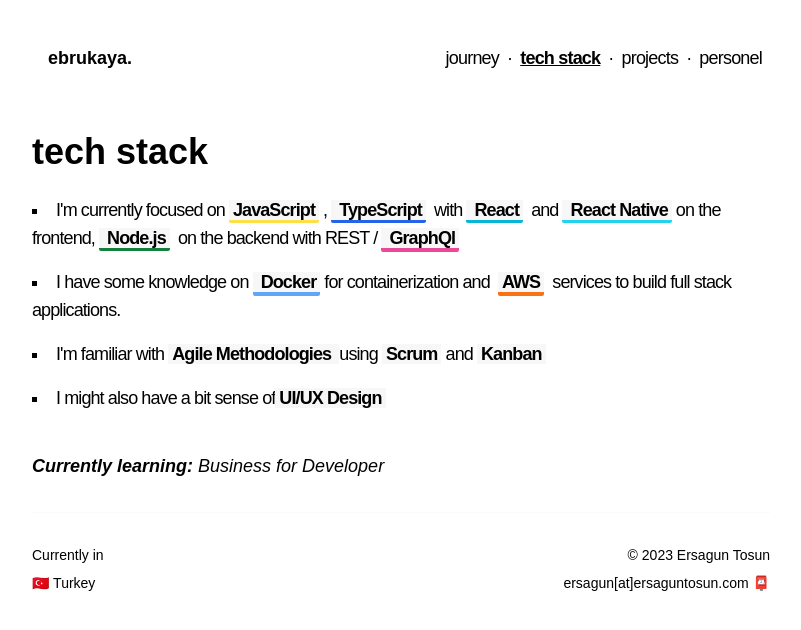
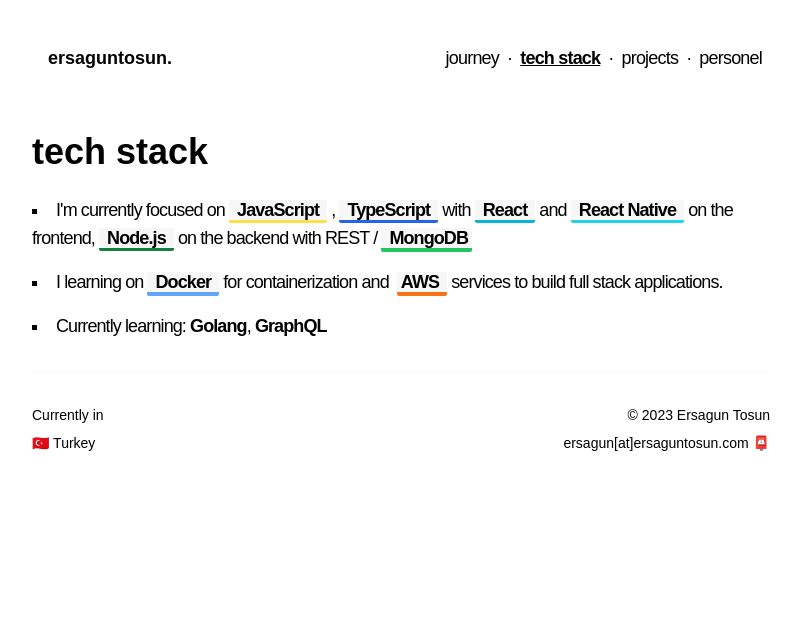
Before and after one commit to ErsaGunTosun/ersaguntosun.com, a React (Create React App) app: page /tech-stack in a window 1280 px wide. Shown: the top 630 px of the page, without its empty margins (239-1040 px from the left). Built offline with nearby package versions, Linux system fonts and the light colour scheme; a web font is replaced by a local one.

Commit message:
Changed tech stack page and header

```diff
--- a/src/components/Header.js
+++ b/src/components/Header.js
@@ -4,7 +4,7 @@
     return (
         <div className='flex flex-row pb-5 justify-center w-100 mb-5'>
             <div className='flex-grow-1 m-0 p-0 basis-1/4'>
-                <a href='/' className={` m-0 p-0 ms-4 text-lg font-semibold`}>{islogo ? "ebrukaya." : ""}</a>
+                <a href='/' className={` m-0 p-0 ms-4 text-lg font-semibold`}>{islogo ? "ersaguntosun." : ""}</a>
             </div>
             <div className='text-end w-auto basis-3/4 hidden mdx:block tracking-tighter'>
                 <a href='/journey' className={`mr-2 text-lg ${ispage === 'journey' ? 'underline decoration-black font-semibold' : ''}`}>journey</a>
--- a/src/pages/Home.js
+++ b/src/pages/Home.js
@@ -17,9 +17,8 @@
                 <div className='flex mt-2'>
                     <div className='m-0 p-0 text-justify'>
                         <h1 className='text-4xl font-bold mb-6'>Hi, I'm ErsaGun.</h1>
-                        {/* <h3 className='text-1.5xl font-semibold my-1 tracking-tight'>Sr. Frontend Engineer at <strong>RoomPriceGenie</strong> 🧞</h3>
-                        <h3 className='text-1.5xl font-semibold my-1 tracking-tight'>Founder at <strong>Noe Crafts</strong> 🍃</h3>
-                        <h3 className='text-1.5xl font-semibold my-1 tracking-tight'>Co-Founder at <strong>Assistive Cards</strong> 🐥</h3> */}
+                        <h3 className='text-1.5xl font-semibold my-1 tracking-tight'><strong>Full Stack Developer</strong> 💻</h3>
+                        <h3 className='text-1.5xl font-semibold my-1 tracking-tight'>Student at <strong>Selcuk Universty</strong> 🏫</h3>
                         <p className='my-6 text-lg text-justify sm:pr-9 tracking-tighter'>
                             I have always been so curious about the whole software development cycle, from just an idea to the journey of bringing it to life.
                             Therefore spending my time improving myself in full stack development
--- a/src/pages/TechStack.js
+++ b/src/pages/TechStack.js
@@ -15,28 +15,23 @@
                     <lu className='list-square text-lg tracking-tighter'>
                         <li className='m-0 p-0'>
                             I'm currently focused on
-                            <span className='border-b-3 border-yellow-300 rounded-b-sm bg-tech-item px-1 mx-1 font-bold'>
-                                JavaScript</span>,
-                            <span className='border-b-3 border-blue-600 rounded-b-sm bg-tech-item px-1 mx-1 font-bold'> TypeScript</span> with
-                            <span className='border-b-3 border-cyan-500 rounded-b-sm bg-tech-item px-1 mx-1 font-bold'> React</span> and
-                            <span className='border-b-3 border-cyan-400 rounded-b-sm bg-tech-item px-1 mx-1 font-bold'> React Native</span>on the frontend,
-                            <span className='border-b-3 border-green-700 rounded-b-sm bg-tech-item px-1 mx-1 font-bold'> Node.js</span> on the backend with
-                            REST /<span className='border-b-4 border-pink-500 rounded-b-sm bg-tech-item px-1 mx-1 font-bold'>  GraphQl</span>
+                            <span className='border-b-3 border-yellow-300 rounded-b-sm bg-tech-item px-1 mx-1 font-bold'> JavaScript </span>,
+                            <span className='border-b-3 border-blue-600 rounded-b-sm bg-tech-item px-1 mx-1 font-bold'> TypeScript </span> with
+                            <span className='border-b-3 border-cyan-500 rounded-b-sm bg-tech-item px-1 mx-1 font-bold'> React </span> and
+                            <span className='border-b-3 border-cyan-400 rounded-b-sm bg-tech-item px-1 mx-1 font-bold'> React Native </span>on the frontend,
+                            <span className='border-b-3 border-green-700 rounded-b-sm bg-tech-item px-1 mx-1 font-bold'> Node.js </span> on the backend with
+                            REST /<span className='border-b-4 border-green-500 rounded-b-sm bg-tech-item px-1 mx-1 font-bold'> MongoDB </span>
                         </li>
 
-                        <li className='my-4 p-0'>I have some knowledge on
-                            <span className='border-b-4 border-blue-400 rounded-b-sm bg-tech-item px-1 mx-1 font-bold'> Docker</span>
-                            for containerization and <span className='border-b-4 border-orange-500 rounded-b-sm bg-tech-item px-1 mx-1 font-bold'> AWS</span> services to build full stack applications.</li>
-                        <li className='my-4 p-0'>
-                            I'm familiar with <span className='font-bold bg-tech-item px-1'> Agile Methodologies </span>
-                            using <span className='font-bold bg-tech-item px-1'> Scrum</span> and <span className='font-bold bg-tech-item px-1'> Kanban</span>
-                        </li>
-                        <li className='my-4 p-0'>I might also have a bit sense of
-                            <span className='font-bold bg-tech-item px-1'>UI/UX Design</span>
+                        <li className='my-4 p-0'>I learning on
+                            <span className='border-b-4 border-blue-400 rounded-b-sm bg-tech-item px-1 mx-1 font-bold'> Docker </span>
+                            for containerization and <span className='border-b-4 border-orange-500 rounded-b-sm bg-tech-item px-1 mx-1 font-bold'> AWS </span> services to build full stack applications.</li>
+                        <li>
+                            Currently learning:
+                            <span className='font-bold'> Golang</span>,
+                            <span className='font-bold'> GraphQL </span>
                         </li>
                     </lu>
-
-                    <p className='text-lg mt-10 italic'> <strong>Currently learning:</strong> Business for Developer</p>
                 </div>
                 <hr className='my-8 opacity-20' />
                 <Footer />
--- a/src/style.css
+++ b/src/style.css
@@ -898,6 +898,16 @@
   border-color: rgb(253 224 71 / var(--tw-border-opacity));
 }
 
+.border-green-500 {
+  --tw-border-opacity: 1;
+  border-color: rgb(34 197 94 / var(--tw-border-opacity));
+}
+
+.border-pink-600 {
+  --tw-border-opacity: 1;
+  border-color: rgb(219 39 119 / var(--tw-border-opacity));
+}
+
 .bg-tech-item {
   --tw-bg-opacity: 1;
   background-color: rgb(247 247 247 / var(--tw-bg-opacity));
```
